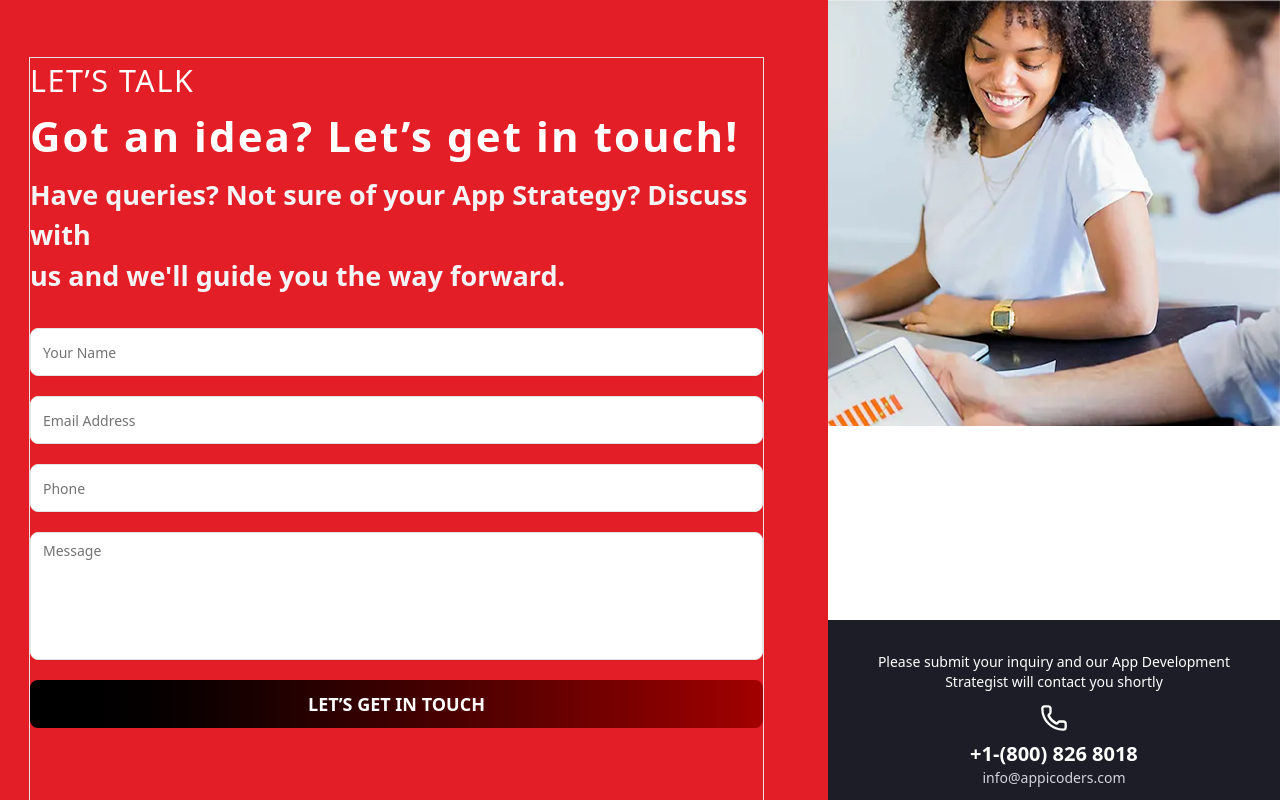
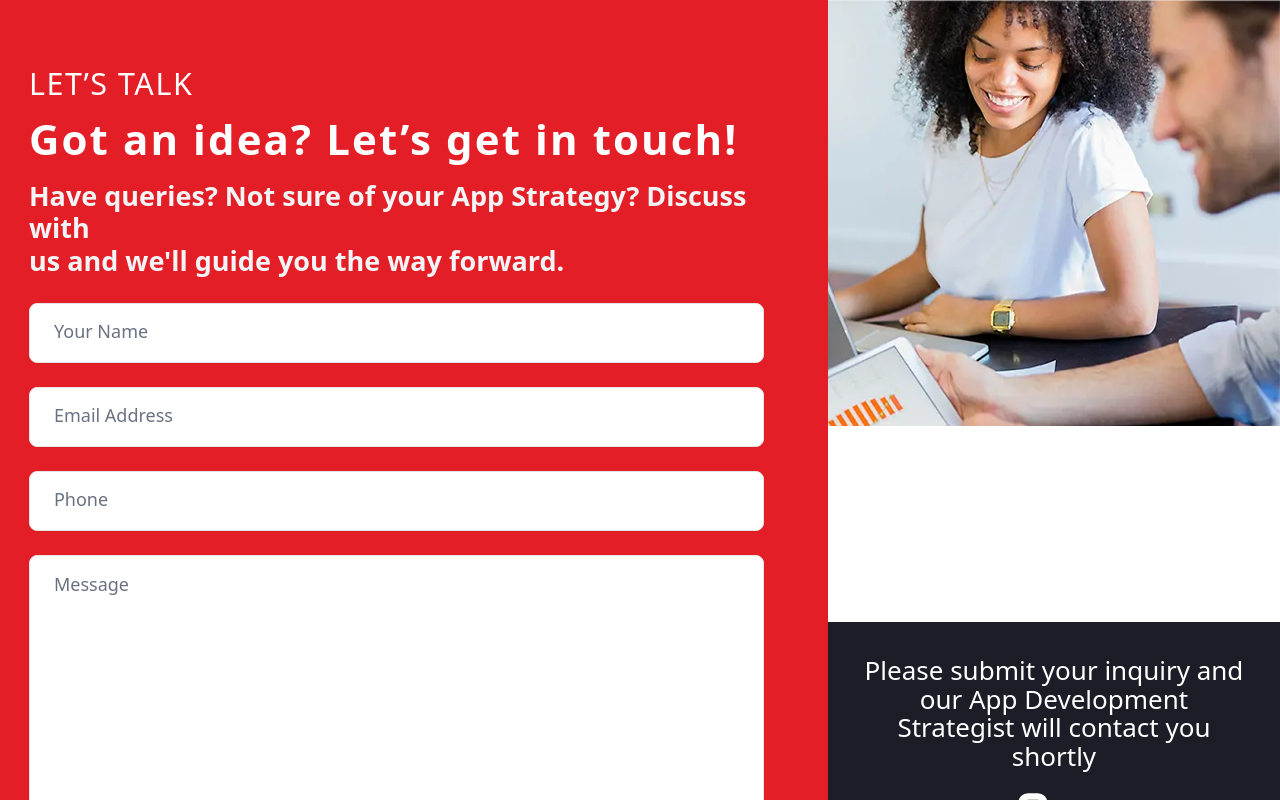
Before and after one commit to Irfanthalvi/appicoder-js-website, a React (Vite) app: page / in a window 1280 px wide. Shown: the top 800 px of the page. Built offline with nearby package versions, Linux system fonts and the light colour scheme.

Commit message:
correct positions

```diff
--- a/src/components/sections/contact.jsx
+++ b/src/components/sections/contact.jsx
@@ -9,23 +9,40 @@ const Contact = () => {
         <section className="flex flex-col md:flex-row w-full h-[960px]">
             {/* Left Side (Form) */}
             <div className="bg-[#E41E26] text-white w-570 flex flex-col justify-center items-center pr-[35px]">
-           <div className="w-[735px] h-[846px] border  items-center justify-center ">
-                 <h1 className="text-[30.5px] font-sm tracking-wider font-[Segoe UI]">LET’S TALK</h1>
-                <h2 className="text-[42px] font-bold mb-2 font-[Segoe UI] tracking-wider">
+                <div className="w-[735px] h-[846px] items-center justify-center ">
+                    <h1 className="text-[30.5px] font-sm tracking-wider font-[Segoe UI] mt-1">LET’S TALK</h1>
+                    <h2 className="text-[42px] font-bold mb-2.5 font-[Segoe UI] tracking-wider">
                         Got an idea? Let’s get in touch!
                     </h2>
-                <p className="text-[27px] font-semibold text-gray-100 mb-8 font-[Segoe UI] ">
-                    Have queries? Not sure of your App Strategy? Discuss with<br/>
+                    <p className="text-[27px] font-semibold text-gray-100 mb-6.5 font-[Segoe UI] leading-[1.2]">
+                        Have queries? Not sure of your App Strategy? Discuss with<br />
                         us and we'll guide you the way forward.
-
                     </p>
 
-                <form className="flex flex-col gap-5">
-                    <Input placeholder="Your Name" className="bg-white text-black h-12" />
-                    <Input placeholder="Email Address" type="email" className="bg-white text-black h-12" />
-                    <Input placeholder="Phone" className="bg-white text-black h-12" />
-                    <Textarea placeholder="Message" className="bg-white text-black h-32 resize-none" />
-                    <Button className="bg-gradient-to-r from-black to-[#a30000] hover:opacity-90 text-white font-semibold py-6 rounded-md text-lg">
+
+                    <form className="flex flex-col gap-6">
+                        <Input
+                            placeholder="Your Name"
+                            className="bg-white text-black h-[60px] placeholder:text-[18px] placeholder:text-gray-500 placeholder:pl-3"
+                        />
+
+                        <Input
+                            placeholder="Email Address"
+                            type="email"
+                            className="bg-white text-black h-[60px] placeholder:text-[18px] placeholder:text-gray-500 placeholder:pl-3"
+                        />
+
+                        <Input
+                            placeholder="Phone"
+                            className="bg-white text-black h-[60px] placeholder:text-[18px] placeholder:text-gray-500 placeholder:pl-3"
+                        />
+
+                        <Textarea
+                            placeholder="Message"
+                            className="bg-white text-black h-[270px] resize-none mb-5 placeholder:text-[18px] placeholder:text-gray-500 placeholder:pl-3 pt-4"
+                        />
+
+                        <Button className="bg-gradient-to-r from-[#a30000] via-black to-[#a30000] hover:opacity-90 text-white font-semibold py-8 rounded-md text-lg">
                             LET’S GET IN TOUCH
                         </Button>
                     </form>
@@ -39,14 +56,15 @@ const Contact = () => {
                     alt="Contact discussion"
                     className="object-cover"
                 />
-                <div className="absolute bottom-0 w-full h-85 bg-[#1C1D27] text-white text-center py-8">
-                    <p className="text-sm mb-3 px-6">
-                        Please submit your inquiry and our App Development Strategist will contact you shortly
+                <div className="absolute bottom-0 w-full h-84.5 bg-[#1C1D27] text-white text-center py-8.5">
+                    <p className="text-[26px] mb-3 px-6 leading-[1.1]">
+                        Please submit your inquiry and our App Development<br />
+                        Strategist will contact you shortly
                     </p>
                     <div className="flex flex-col items-center">
-                        <Phone size={28} className="mb-2" />
-                        <p className="text-xl font-bold">+1-(800) 826 8018</p>
-                        <p className="text-gray-300 text-sm">info@appicoders.com</p>
+                        <Phone size={78} className="mb-6 mt-2" />
+                        <p className="text-[43px] font-bold ml-4">+1-(800) 826 8018</p>
+                        <p className="text-gray-300 text-[19.5px] leading-[1.1]">info@appicoders.com</p>
                     </div>
                 </div>
             </div>
```
Lines whose indentation alone changed are shown as unchanged.
